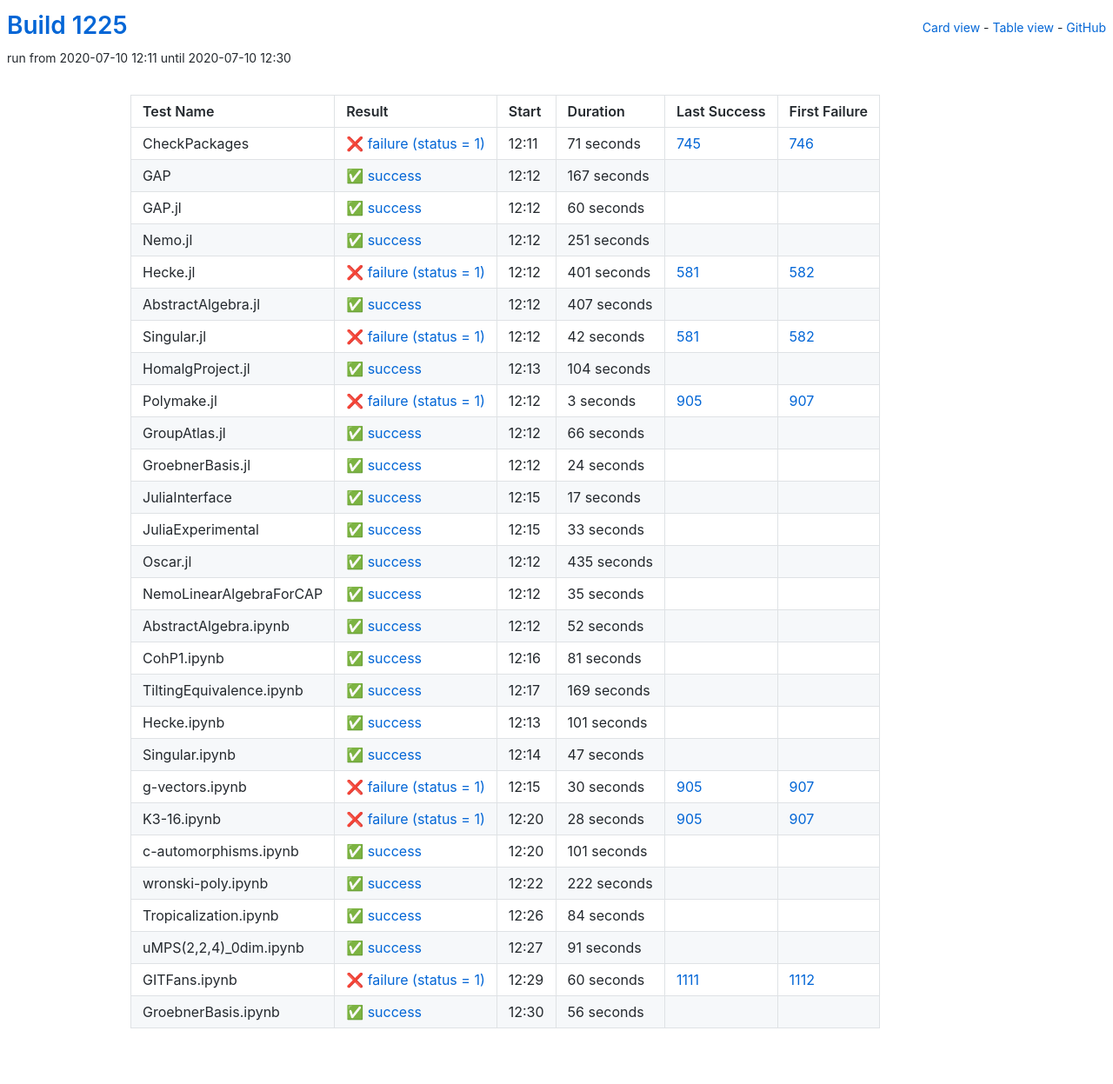
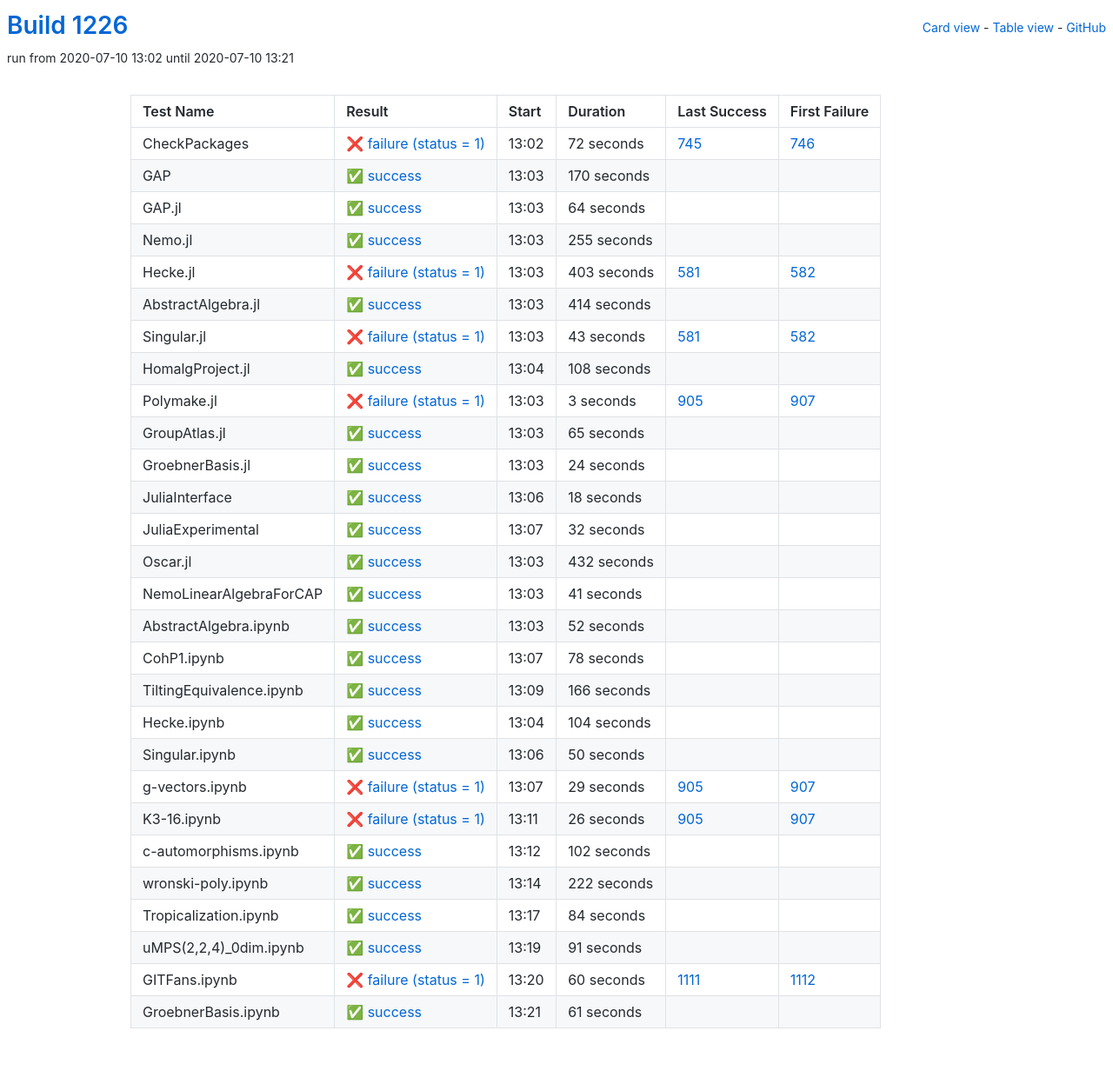
Before and after one commit to oscar-system/oscar-ci-status-1.4, a Jekyll site: the page built from table.html, in a window 1280 px wide. Shown: the whole page at 87% size. Built offline with Jekyll 4.4.1, drawn with Linux system fonts in a browser that asks for light colours.

Commit message:
Build #1226

```diff
--- a/_data/ci.yml
+++ b/_data/ci.yml
@@ -1,6 +1,6 @@
 ---
-build: 1225
-build_url: https://oscarci.mathematik.uni-kl.de/job/oscar-julia-1.4/1225/
+build: 1226
+build_url: https://oscarci.mathematik.uni-kl.de/job/oscar-julia-1.4/1226/
 job: oscar-julia-1.4
 organization: oscar-system
 repo: oscar-ci-status-1.4
@@ -8,104 +8,104 @@ repourl: https://github.com/oscar-system/oscar-ci-status-1.4
 tests:
 - name: CheckPackages
   id: checkpackages
-  log: https://oscarci.mathematik.uni-kl.de/job/oscar-julia-1.4/1225/artifact/logs/build-1225/CheckPackages.log
-  start: 2020-07-10 12:11
+  log: https://oscarci.mathematik.uni-kl.de/job/oscar-julia-1.4/1226/artifact/logs/build-1226/CheckPackages.log
+  start: 2020-07-10 13:02
   success: false
   exitcode: 1
   status: failure
-  duration: 71
+  duration: 72
   last_success: 745
   last_success_url: https://oscarci.mathematik.uni-kl.de/job/oscar-julia-1.4/745/
   first_failure: 746
   first_failure_url: https://oscarci.mathematik.uni-kl.de/job/oscar-julia-1.4/746/
 - name: GAP
   id: gap
-  log: https://oscarci.mathematik.uni-kl.de/job/oscar-julia-1.4/1225/artifact/logs/build-1225/GAP.log
-  start: 2020-07-10 12:12
+  log: https://oscarci.mathematik.uni-kl.de/job/oscar-julia-1.4/1226/artifact/logs/build-1226/GAP.log
+  start: 2020-07-10 13:03
   success: true
   exitcode: 0
   status: success
-  duration: 167
+  duration: 170
   last_success: false
   last_success_url:
   first_failure: false
   first_failure_url:
 - name: GAP.jl
   id: gap-jl
-  log: https://oscarci.mathematik.uni-kl.de/job/oscar-julia-1.4/1225/artifact/logs/build-1225/GAP.jl.log
-  start: 2020-07-10 12:12
+  log: https://oscarci.mathematik.uni-kl.de/job/oscar-julia-1.4/1226/artifact/logs/build-1226/GAP.jl.log
+  start: 2020-07-10 13:03
   success: true
   exitcode: 0
   status: success
-  duration: 60
+  duration: 64
   last_success: false
   last_success_url:
   first_failure: false
   first_failure_url:
 - name: Nemo.jl
   id: nemo-jl
-  log: https://oscarci.mathematik.uni-kl.de/job/oscar-julia-1.4/1225/artifact/logs/build-1225/Nemo.jl.log
-  start: 2020-07-10 12:12
+  log: https://oscarci.mathematik.uni-kl.de/job/oscar-julia-1.4/1226/artifact/logs/build-1226/Nemo.jl.log
+  start: 2020-07-10 13:03
   success: true
   exitcode: 0
   status: success
-  duration: 251
+  duration: 255
   last_success: false
   last_success_url:
   first_failure: false
   first_failure_url:
 - name: Hecke.jl
   id: hecke-jl
-  log: https://oscarci.mathematik.uni-kl.de/job/oscar-julia-1.4/1225/artifact/logs/build-1225/Hecke.jl.log
-  start: 2020-07-10 12:12
+  log: https://oscarci.mathematik.uni-kl.de/job/oscar-julia-1.4/1226/artifact/logs/build-1226/Hecke.jl.log
+  start: 2020-07-10 13:03
   success: false
   exitcode: 1
   status: failure
-  duration: 401
+  duration: 403
   last_success: 581
   last_success_url: https://oscarci.mathematik.uni-kl.de/job/oscar-julia-1.4/581/
   first_failure: 582
   first_failure_url: https://oscarci.mathematik.uni-kl.de/job/oscar-julia-1.4/582/
 - name: AbstractAlgebra.jl
   id: abstractalgebra-jl
-  log: https://oscarci.mathematik.uni-kl.de/job/oscar-julia-1.4/1225/artifact/logs/build-1225/AbstractAlgebra.jl.log
-  start: 2020-07-10 12:12
+  log: https://oscarci.mathematik.uni-kl.de/job/oscar-julia-1.4/1226/artifact/logs/build-1226/AbstractAlgebra.jl.log
+  start: 2020-07-10 13:03
   success: true
   exitcode: 0
   status: success
-  duration: 407
+  duration: 414
   last_success: false
   last_success_url:
   first_failure: false
   first_failure_url:
 - name: Singular.jl
   id: singular-jl
-  log: https://oscarci.mathematik.uni-kl.de/job/oscar-julia-1.4/1225/artifact/logs/build-1225/Singular.jl.log
-  start: 2020-07-10 12:12
+  log: https://oscarci.mathematik.uni-kl.de/job/oscar-julia-1.4/1226/artifact/logs/build-1226/Singular.jl.log
+  start: 2020-07-10 13:03
   success: false
   exitcode: 1
   status: failure
-  duration: 42
+  duration: 43
   last_success: 581
   last_success_url: https://oscarci.mathematik.uni-kl.de/job/oscar-julia-1.4/581/
   first_failure: 582
   first_failure_url: https://oscarci.mathematik.uni-kl.de/job/oscar-julia-1.4/582/
 - name: HomalgProject.jl
   id: homalgproject-jl
-  log: https://oscarci.mathematik.uni-kl.de/job/oscar-julia-1.4/1225/artifact/logs/build-1225/HomalgProject.jl.log
-  start: 2020-07-10 12:13
+  log: https://oscarci.mathematik.uni-kl.de/job/oscar-julia-1.4/1226/artifact/logs/build-1226/HomalgProject.jl.log
+  start: 2020-07-10 13:04
   success: true
   exitcode: 0
   status: success
-  duration: 104
+  duration: 108
   last_success: false
   last_success_url:
   first_failure: false
   first_failure_url:
 - name: Polymake.jl
   id: polymake-jl
-  log: https://oscarci.mathematik.uni-kl.de/job/oscar-julia-1.4/1225/artifact/logs/build-1225/Polymake.jl.log
-  start: 2020-07-10 12:12
+  log: https://oscarci.mathematik.uni-kl.de/job/oscar-julia-1.4/1226/artifact/logs/build-1226/Polymake.jl.log
+  start: 2020-07-10 13:03
   success: false
   exitcode: 1
   status: failure
@@ -116,20 +116,20 @@ tests:
   first_failure_url: https://oscarci.mathematik.uni-kl.de/job/oscar-julia-1.4/907/
 - name: GroupAtlas.jl
   id: groupatlas-jl
-  log: https://oscarci.mathematik.uni-kl.de/job/oscar-julia-1.4/1225/artifact/logs/build-1225/GroupAtlas.jl.log
-  start: 2020-07-10 12:12
+  log: https://oscarci.mathematik.uni-kl.de/job/oscar-julia-1.4/1226/artifact/logs/build-1226/GroupAtlas.jl.log
+  start: 2020-07-10 13:03
   success: true
   exitcode: 0
   status: success
-  duration: 66
+  duration: 65
   last_success: false
   last_success_url:
   first_failure: false
   first_failure_url:
 - name: GroebnerBasis.jl
   id: groebnerbasis-jl
-  log: https://oscarci.mathematik.uni-kl.de/job/oscar-julia-1.4/1225/artifact/logs/build-1225/GroebnerBasis.jl.log
-  start: 2020-07-10 12:12
+  log: https://oscarci.mathematik.uni-kl.de/job/oscar-julia-1.4/1226/artifact/logs/build-1226/GroebnerBasis.jl.log
+  start: 2020-07-10 13:03
   success: true
   exitcode: 0
   status: success
@@ -140,56 +140,56 @@ tests:
   first_failure_url:
 - name: JuliaInterface
   id: juliainterface
-  log: https://oscarci.mathematik.uni-kl.de/job/oscar-julia-1.4/1225/artifact/logs/build-1225/JuliaInterface.log
-  start: 2020-07-10 12:15
+  log: https://oscarci.mathematik.uni-kl.de/job/oscar-julia-1.4/1226/artifact/logs/build-1226/JuliaInterface.log
+  start: 2020-07-10 13:06
   success: true
   exitcode: 0
   status: success
-  duration: 17
+  duration: 18
   last_success: false
   last_success_url:
   first_failure: false
   first_failure_url:
 - name: JuliaExperimental
   id: juliaexperimental
-  log: https://oscarci.mathematik.uni-kl.de/job/oscar-julia-1.4/1225/artifact/logs/build-1225/JuliaExperimental.log
-  start: 2020-07-10 12:15
+  log: https://oscarci.mathematik.uni-kl.de/job/oscar-julia-1.4/1226/artifact/logs/build-1226/JuliaExperimental.log
+  start: 2020-07-10 13:07
   success: true
   exitcode: 0
   status: success
-  duration: 33
+  duration: 32
   last_success: false
   last_success_url:
   first_failure: false
   first_failure_url:
 - name: Oscar.jl
   id: oscar-jl
-  log: https://oscarci.mathematik.uni-kl.de/job/oscar-julia-1.4/1225/artifact/logs/build-1225/Oscar.jl.log
-  start: 2020-07-10 12:12
+  log: https://oscarci.mathematik.uni-kl.de/job/oscar-julia-1.4/1226/artifact/logs/build-1226/Oscar.jl.log
+  start: 2020-07-10 13:03
   success: true
   exitcode: 0
   status: success
-  duration: 435
+  duration: 432
   last_success: false
   last_success_url:
   first_failure: false
   first_failure_url:
 - name: NemoLinearAlgebraForCAP
   id: nemolinearalgebraforcap
-  log: https://oscarci.mathematik.uni-kl.de/job/oscar-julia-1.4/1225/artifact/logs/build-1225/NemoLinearAlgebraForCAP.log
-  start: 2020-07-10 12:12
+  log: https://oscarci.mathematik.uni-kl.de/job/oscar-julia-1.4/1226/artifact/logs/build-1226/NemoLinearAlgebraForCAP.log
+  start: 2020-07-10 13:03
   success: true
   exitcode: 0
   status: success
-  duration: 35
+  duration: 41
   last_success: false
   last_success_url:
   first_failure: false
   first_failure_url:
 - name: AbstractAlgebra.ipynb
   id: abstractalgebra-ipynb
-  log: https://oscarci.mathematik.uni-kl.de/job/oscar-julia-1.4/1225/artifact/logs/build-1225/AbstractAlgebra.ipynb.log
-  start: 2020-07-10 12:12
+  log: https://oscarci.mathematik.uni-kl.de/job/oscar-julia-1.4/1226/artifact/logs/build-1226/AbstractAlgebra.ipynb.log
+  start: 2020-07-10 13:03
   success: true
   exitcode: 0
   status: success
@@ -200,92 +200,92 @@ tests:
   first_failure_url:
 - name: CohP1.ipynb
   id: cohp1-ipynb
-  log: https://oscarci.mathematik.uni-kl.de/job/oscar-julia-1.4/1225/artifact/logs/build-1225/CohP1.ipynb.log
-  start: 2020-07-10 12:16
+  log: https://oscarci.mathematik.uni-kl.de/job/oscar-julia-1.4/1226/artifact/logs/build-1226/CohP1.ipynb.log
+  start: 2020-07-10 13:07
   success: true
   exitcode: 0
   status: success
-  duration: 81
+  duration: 78
   last_success: false
   last_success_url:
   first_failure: false
   first_failure_url:
 - name: TiltingEquivalence.ipynb
   id: tiltingequivalence-ipynb
-  log: https://oscarci.mathematik.uni-kl.de/job/oscar-julia-1.4/1225/artifact/logs/build-1225/TiltingEquivalence.ipynb.log
-  start: 2020-07-10 12:17
+  log: https://oscarci.mathematik.uni-kl.de/job/oscar-julia-1.4/1226/artifact/logs/build-1226/TiltingEquivalence.ipynb.log
+  start: 2020-07-10 13:09
   success: true
   exitcode: 0
   status: success
-  duration: 169
+  duration: 166
   last_success: false
   last_success_url:
   first_failure: false
   first_failure_url:
 - name: Hecke.ipynb
   id: hecke-ipynb
-  log: https://oscarci.mathematik.uni-kl.de/job/oscar-julia-1.4/1225/artifact/logs/build-1225/Hecke.ipynb.log
-  start: 2020-07-10 12:13
+  log: https://oscarci.mathematik.uni-kl.de/job/oscar-julia-1.4/1226/artifact/logs/build-1226/Hecke.ipynb.log
+  start: 2020-07-10 13:04
   success: true
   exitcode: 0
   status: success
-  duration: 101
+  duration: 104
   last_success: false
   last_success_url:
   first_failure: false
   first_failure_url:
 - name: Singular.ipynb
   id: singular-ipynb
-  log: https://oscarci.mathematik.uni-kl.de/job/oscar-julia-1.4/1225/artifact/logs/build-1225/Singular.ipynb.log
-  start: 2020-07-10 12:14
+  log: https://oscarci.mathematik.uni-kl.de/job/oscar-julia-1.4/1226/artifact/logs/build-1226/Singular.ipynb.log
+  start: 2020-07-10 13:06
   success: true
   exitcode: 0
   status: success
-  duration: 47
+  duration: 50
   last_success: false
   last_success_url:
   first_failure: false
   first_failure_url:
 - name: g-vectors.ipynb
   id: g-vectors-ipynb
-  log: https://oscarci.mathematik.uni-kl.de/job/oscar-julia-1.4/1225/artifact/logs/build-1225/g-vectors.ipynb.log
-  start: 2020-07-10 12:15
+  log: https://oscarci.mathematik.uni-kl.de/job/oscar-julia-1.4/1226/artifact/logs/build-1226/g-vectors.ipynb.log
+  start: 2020-07-10 13:07
   success: false
   exitcode: 1
   status: failure
-  duration: 30
+  duration: 29
   last_success: 905
   last_success_url: https://oscarci.mathematik.uni-kl.de/job/oscar-julia-1.4/905/
   first_failure: 907
   first_failure_url: https://oscarci.mathematik.uni-kl.de/job/oscar-julia-1.4/907/
 - name: K3-16.ipynb
   id: k3-16-ipynb
-  log: https://oscarci.mathematik.uni-kl.de/job/oscar-julia-1.4/1225/artifact/logs/build-1225/K3-16.ipynb.log
-  start: 2020-07-10 12:20
+  log: https://oscarci.mathematik.uni-kl.de/job/oscar-julia-1.4/1226/artifact/logs/build-1226/K3-16.ipynb.log
+  start: 2020-07-10 13:11
   success: false
   exitcode: 1
   status: failure
-  duration: 28
+  duration: 26
   last_success: 905
   last_success_url: https://oscarci.mathematik.uni-kl.de/job/oscar-julia-1.4/905/
   first_failure: 907
   first_failure_url: https://oscarci.mathematik.uni-kl.de/job/oscar-julia-1.4/907/
 - name: c-automorphisms.ipynb
   id: c-automorphisms-ipynb
-  log: https://oscarci.mathematik.uni-kl.de/job/oscar-julia-1.4/1225/artifact/logs/build-1225/c-automorphisms.ipynb.log
-  start: 2020-07-10 12:20
+  log: https://oscarci.mathematik.uni-kl.de/job/oscar-julia-1.4/1226/artifact/logs/build-1226/c-automorphisms.ipynb.log
+  start: 2020-07-10 13:12
   success: true
   exitcode: 0
   status: success
-  duration: 101
+  duration: 102
   last_success: false
   last_success_url:
   first_failure: false
   first_failure_url:
 - name: wronski-poly.ipynb
   id: wronski-poly-ipynb
-  log: https://oscarci.mathematik.uni-kl.de/job/oscar-julia-1.4/1225/artifact/logs/build-1225/wronski-poly.ipynb.log
-  start: 2020-07-10 12:22
+  log: https://oscarci.mathematik.uni-kl.de/job/oscar-julia-1.4/1226/artifact/logs/build-1226/wronski-poly.ipynb.log
+  start: 2020-07-10 13:14
   success: true
   exitcode: 0
   status: success
@@ -296,8 +296,8 @@ tests:
   first_failure_url:
 - name: Tropicalization.ipynb
   id: tropicalization-ipynb
-  log: https://oscarci.mathematik.uni-kl.de/job/oscar-julia-1.4/1225/artifact/logs/build-1225/Tropicalization.ipynb.log
-  start: 2020-07-10 12:26
+  log: https://oscarci.mathematik.uni-kl.de/job/oscar-julia-1.4/1226/artifact/logs/build-1226/Tropicalization.ipynb.log
+  start: 2020-07-10 13:17
   success: true
   exitcode: 0
   status: success
@@ -308,8 +308,8 @@ tests:
   first_failure_url:
 - name: uMPS(2,2,4)_0dim.ipynb
   id: umps-2-2-4-0dim-ipynb
-  log: https://oscarci.mathematik.uni-kl.de/job/oscar-julia-1.4/1225/artifact/logs/build-1225/uMPS-2-2-4-_0dim.ipynb.log
-  start: 2020-07-10 12:27
+  log: https://oscarci.mathematik.uni-kl.de/job/oscar-julia-1.4/1226/artifact/logs/build-1226/uMPS-2-2-4-_0dim.ipynb.log
+  start: 2020-07-10 13:19
   success: true
   exitcode: 0
   status: success
@@ -320,8 +320,8 @@ tests:
   first_failure_url:
 - name: GITFans.ipynb
   id: gitfans-ipynb
-  log: https://oscarci.mathematik.uni-kl.de/job/oscar-julia-1.4/1225/artifact/logs/build-1225/GITFans.ipynb.log
-  start: 2020-07-10 12:29
+  log: https://oscarci.mathematik.uni-kl.de/job/oscar-julia-1.4/1226/artifact/logs/build-1226/GITFans.ipynb.log
+  start: 2020-07-10 13:20
   success: false
   exitcode: 1
   status: failure
@@ -332,12 +332,12 @@ tests:
   first_failure_url: https://oscarci.mathematik.uni-kl.de/job/oscar-julia-1.4/1112/
 - name: GroebnerBasis.ipynb
   id: groebnerbasis-ipynb
-  log: https://oscarci.mathematik.uni-kl.de/job/oscar-julia-1.4/1225/artifact/logs/build-1225/GroebnerBasis.ipynb.log
-  start: 2020-07-10 12:30
+  log: https://oscarci.mathematik.uni-kl.de/job/oscar-julia-1.4/1226/artifact/logs/build-1226/GroebnerBasis.ipynb.log
+  start: 2020-07-10 13:21
   success: true
   exitcode: 0
   status: success
-  duration: 56
+  duration: 61
   last_success: false
   last_success_url:
   first_failure: false
```
Also changed, not shown: README.md.
